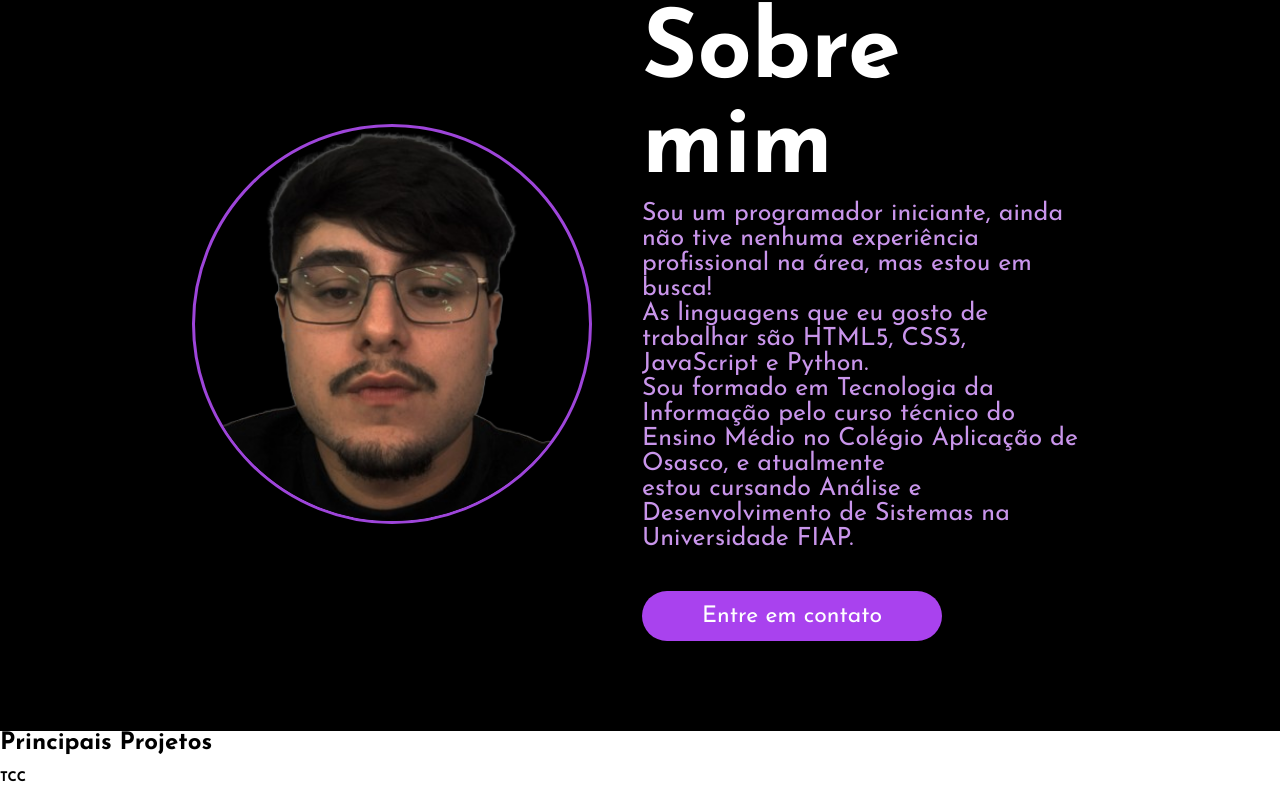
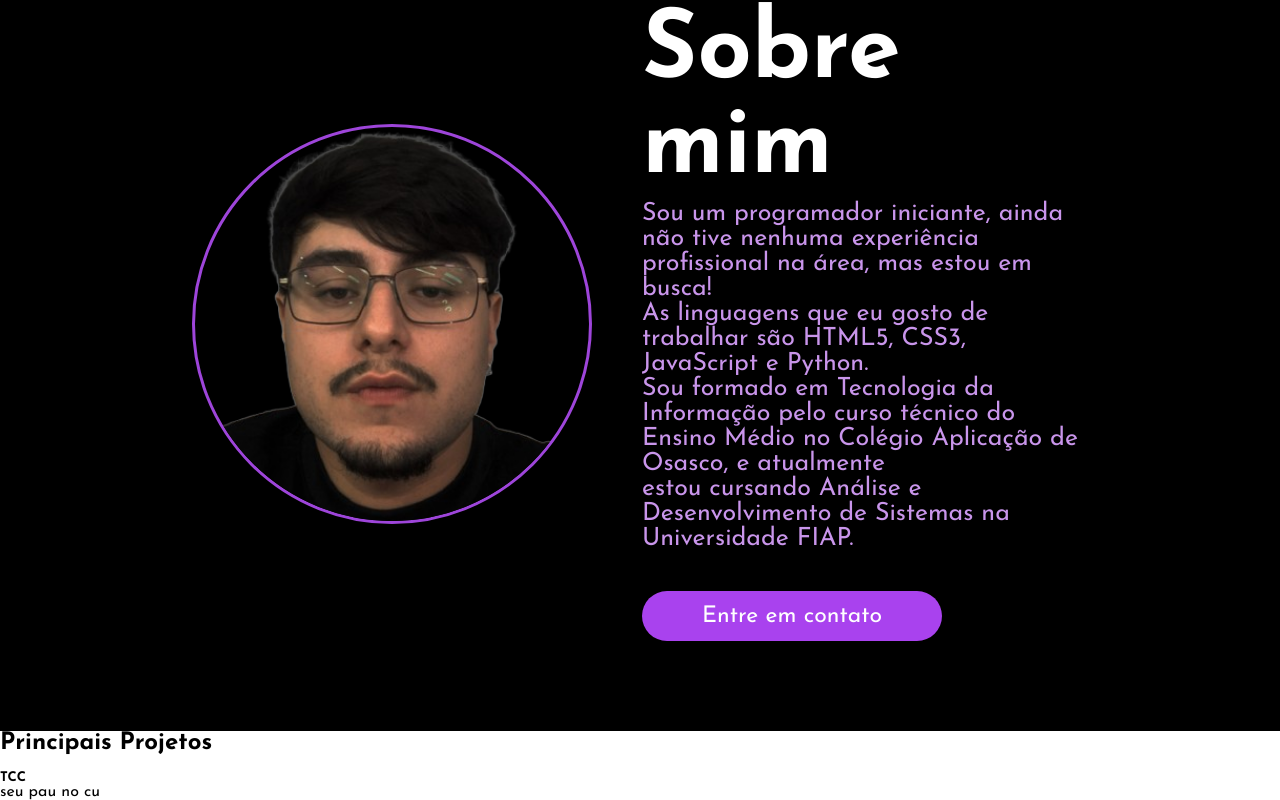
Before and after one commit to arcoooz/portfolio, a plain HTML site: page index.html in a window 1280 px wide. Shown: the part 884-1684 px from the top of the page. Drawn offline with Linux system fonts and the light colour scheme.

Commit message:
test commit

```diff
--- a/index.html
+++ b/index.html
@@ -48,5 +48,6 @@
         </div>
     </div>
 
+    <p>seu pau no cu</p>
 </body>
 </html>
```
